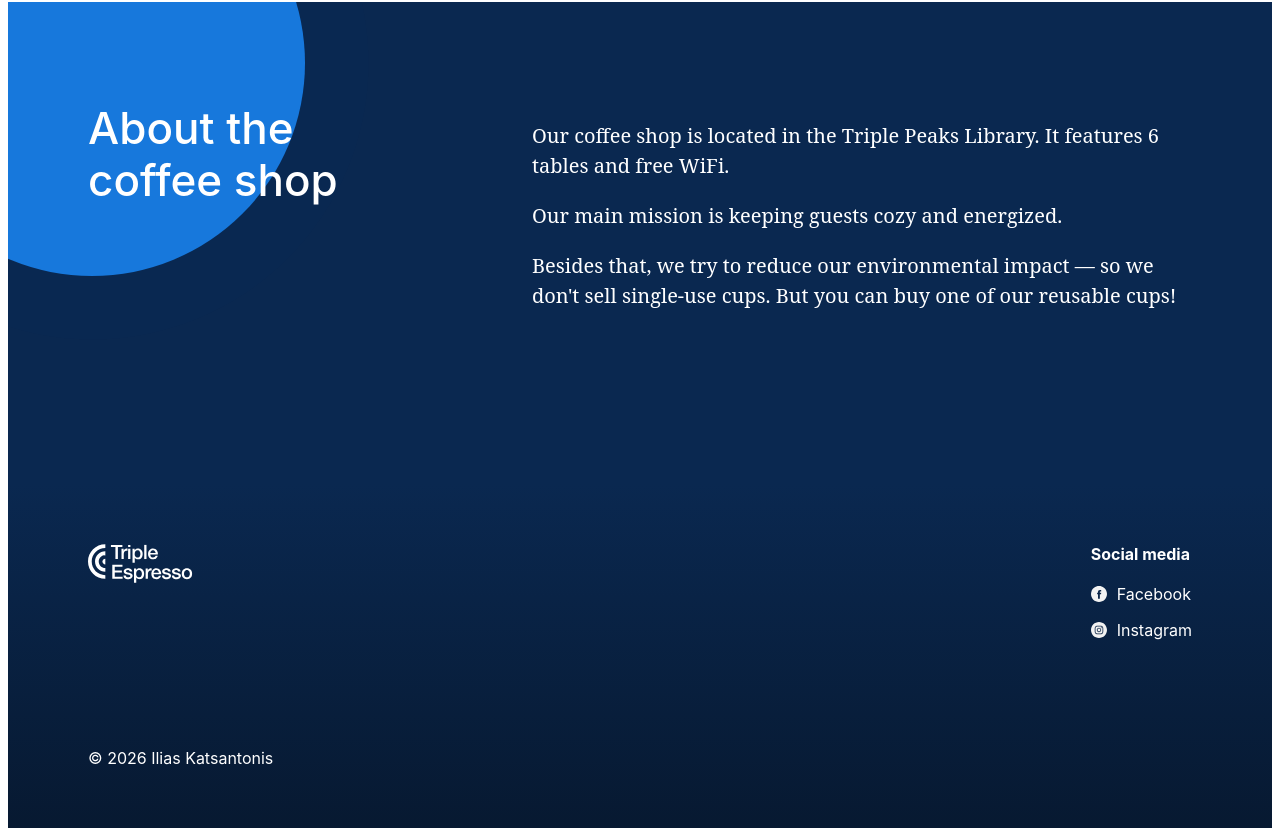
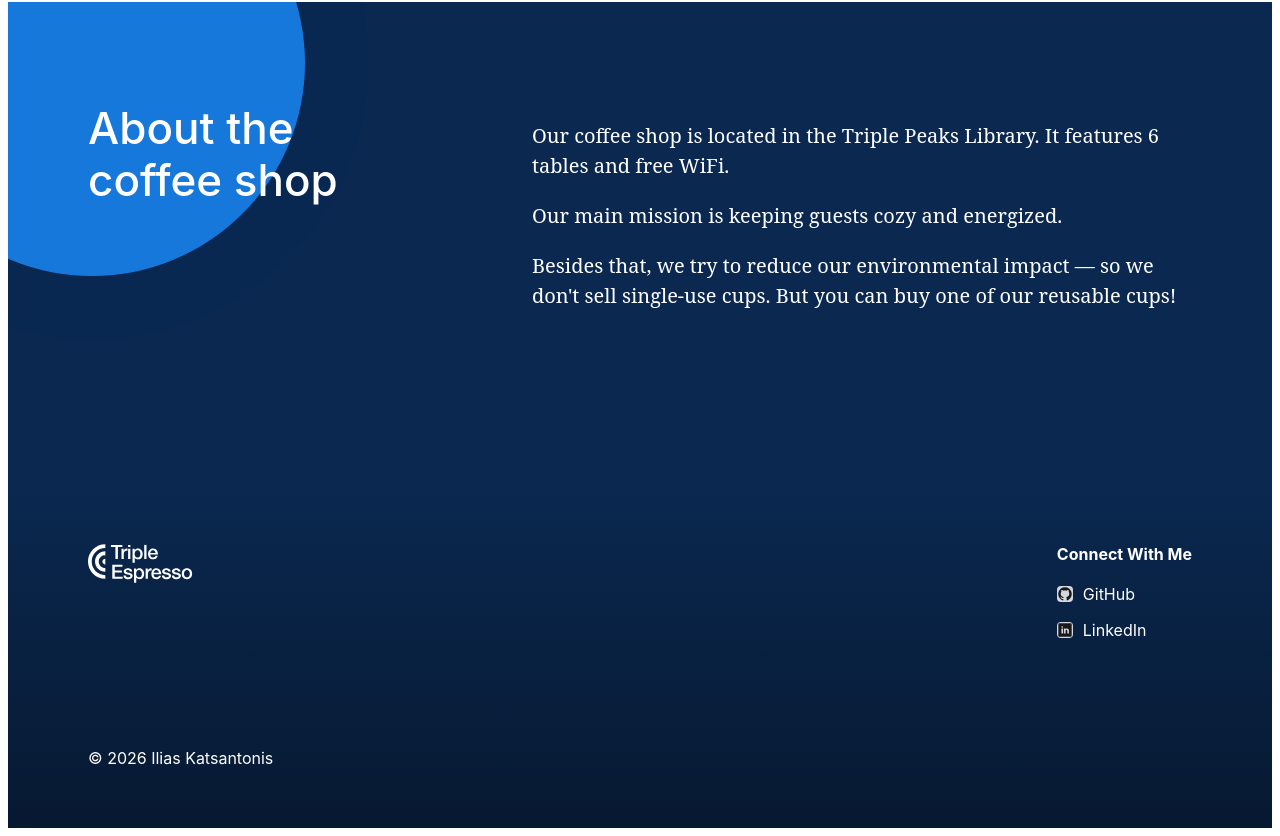
Before and after one commit to Iliascka/coffee-shop-website, a React (Vite) app: page / in a window 1280 px wide. Shown: the part 3728-4564 px from the top of the page. Built offline with nearby package versions, Linux system fonts and the light colour scheme.

Commit message:
feat: update profile links in footer

```diff
--- a/src/components/Footer/Footer.css
+++ b/src/components/Footer/Footer.css
@@ -52,6 +52,8 @@
   width: 16px;
   height: 16px;
   margin: 0 10px 0 0;
+  background-color: rgba(255, 255, 255, 0.822);
+  border-radius: 4px;
 }
 
 .footer__copyright {
--- a/src/components/Footer/Footer.jsx
+++ b/src/components/Footer/Footer.jsx
@@ -1,7 +1,7 @@
 import "./Footer.css";
 import logoLight from "../../../images/logo_coffeeshop_light.svg";
-import facebookWhite from "../../../images/facebook_white.svg";
-import instagramWhite from "../../../images/instagram_white.svg";
+import github from "../../../images/github.svg";
+import LinkedIn from "../../../images/LinkedIn.svg";
 
 function Footer() {
   return (
@@ -13,26 +13,36 @@ function Footer() {
           className="footer__logo"
         />
         <div className="footer__column">
-          <h4 className="footer__social-heading">Social media</h4>
+          <h4 className="footer__social-heading">Connect With Me</h4>
           <ul className="footer__list">
             <li className="footer__list-item">
-              <a href="#" className="footer__social-link">
+              <a
+                href="https://github.com/Iliascka"
+                target="_blank"
+                rel="noopener noreferrer"
+                className="footer__social-link"
+              >
                 <img
-                  src={facebookWhite}
+                  src={github}
                   alt="Facebook-icon"
                   className="footer__social-icon"
                 />
-                Facebook
+                GitHub
               </a>
             </li>
             <li className="footer__list-item">
-              <a href="#" className="footer__social-link">
+              <a
+                target="_blank"
+                rel="noopener noreferrer"
+                href="http://www.linkedin.com/in/ilias-katsantonis"
+                className="footer__social-link"
+              >
                 <img
-                  src={instagramWhite}
+                  src={LinkedIn}
                   alt="Instagram-icon"
                   className="footer__social-icon"
                 />
-                Instagram
+                LinkedIn
               </a>
             </li>
           </ul>
```
Also changed, not shown: images/LinkedIn.svg (added), images/github.svg (added).
